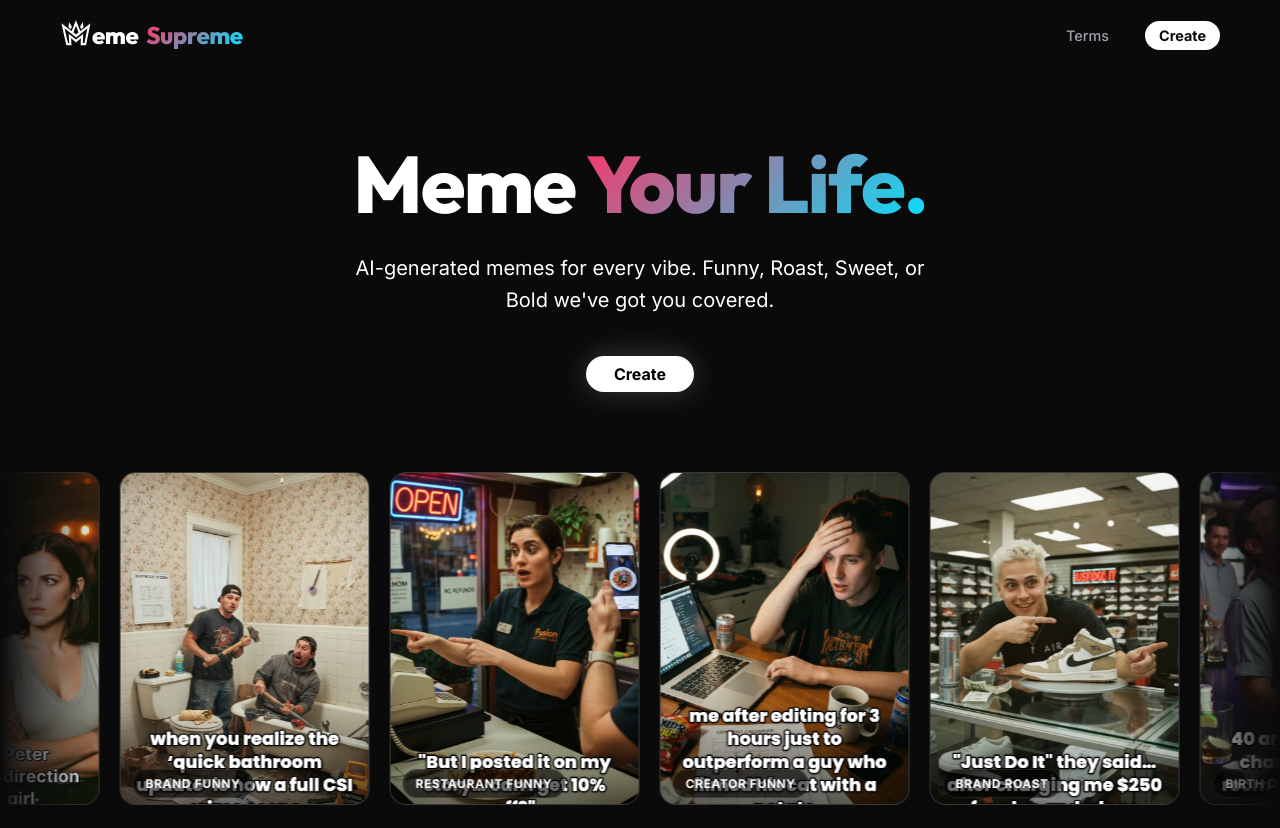
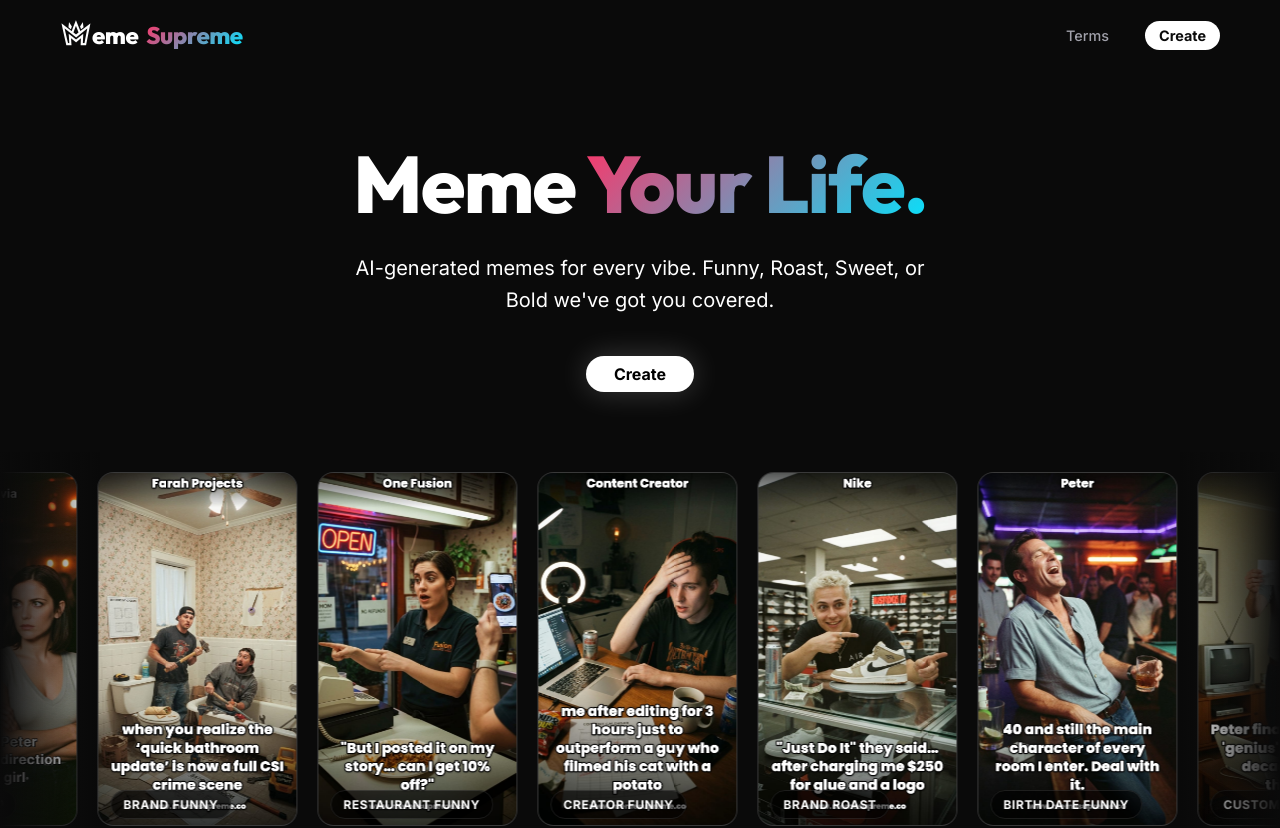
Before and after one commit to Farahprojects/meme-supreme, a Next.js app: page / in a window 1280 px wide. Shown: the top 828 px of the page. Built offline with nearby package versions, Linux system fonts and the light colour scheme; no server answers; the database is empty.

Commit message:
update meme cards, vault and studio result to 9:16 aspect ratio

```diff
--- a/src/app/page.module.css
+++ b/src/app/page.module.css
@@ -98,8 +98,8 @@
 }
 
 .feedItem {
-    width: 250px;
-    /* Maintains a good size for the vertical 3:4 cards */
+    width: 200px;
+    /* Maintains a good size for the vertical 9:16 cards */
     flex-shrink: 0;
 }
 
@@ -228,7 +228,7 @@
     }
 
     .feedItem {
-        width: 200px;
+        width: 160px;
     }
 
     .grid {
@@ -262,7 +262,7 @@
     flex-direction: column;
     cursor: pointer;
     transition: transform 0.2s ease;
-    aspect-ratio: 3 / 4;
+    aspect-ratio: 9 / 16;
 }
 
 .vaultCard:hover {
@@ -444,7 +444,7 @@
     position: relative;
     height: 85vh;
     max-height: 800px;
-    aspect-ratio: 3 / 4;
+    aspect-ratio: 9 / 16;
     background: #000;
     border-radius: 32px;
     overflow: hidden;
--- a/src/app/page.tsx
+++ b/src/app/page.tsx
@@ -162,7 +162,7 @@ export default function Home() {
                     src={meme.url}
                     alt="Saved meme"
                     className={styles.vaultImage}
-                    width={600}
+                    width={450}
                     height={800}
                     style={{ objectFit: 'cover' }}
                     unoptimized
--- a/src/components/MemeCard.module.css
+++ b/src/components/MemeCard.module.css
@@ -16,8 +16,8 @@
 
 .imageWrapper {
     position: relative;
-    /* Fixed 3:4 aspect ratio for universal meme format */
-    aspect-ratio: 3 / 4;
+    /* Fixed 9:16 aspect ratio for generated memes */
+    aspect-ratio: 9 / 16;
 }
 
 .image {
--- a/src/components/StudioForm.module.css
+++ b/src/components/StudioForm.module.css
@@ -22,7 +22,7 @@
     max-height: 800px;
     width: auto;
     max-width: 450px;
-    aspect-ratio: 3 / 4;
+    aspect-ratio: 9 / 16;
     margin: 0 auto;
     overflow: visible;
     /* Let the resultContent handle the rounding and shadow */
```
